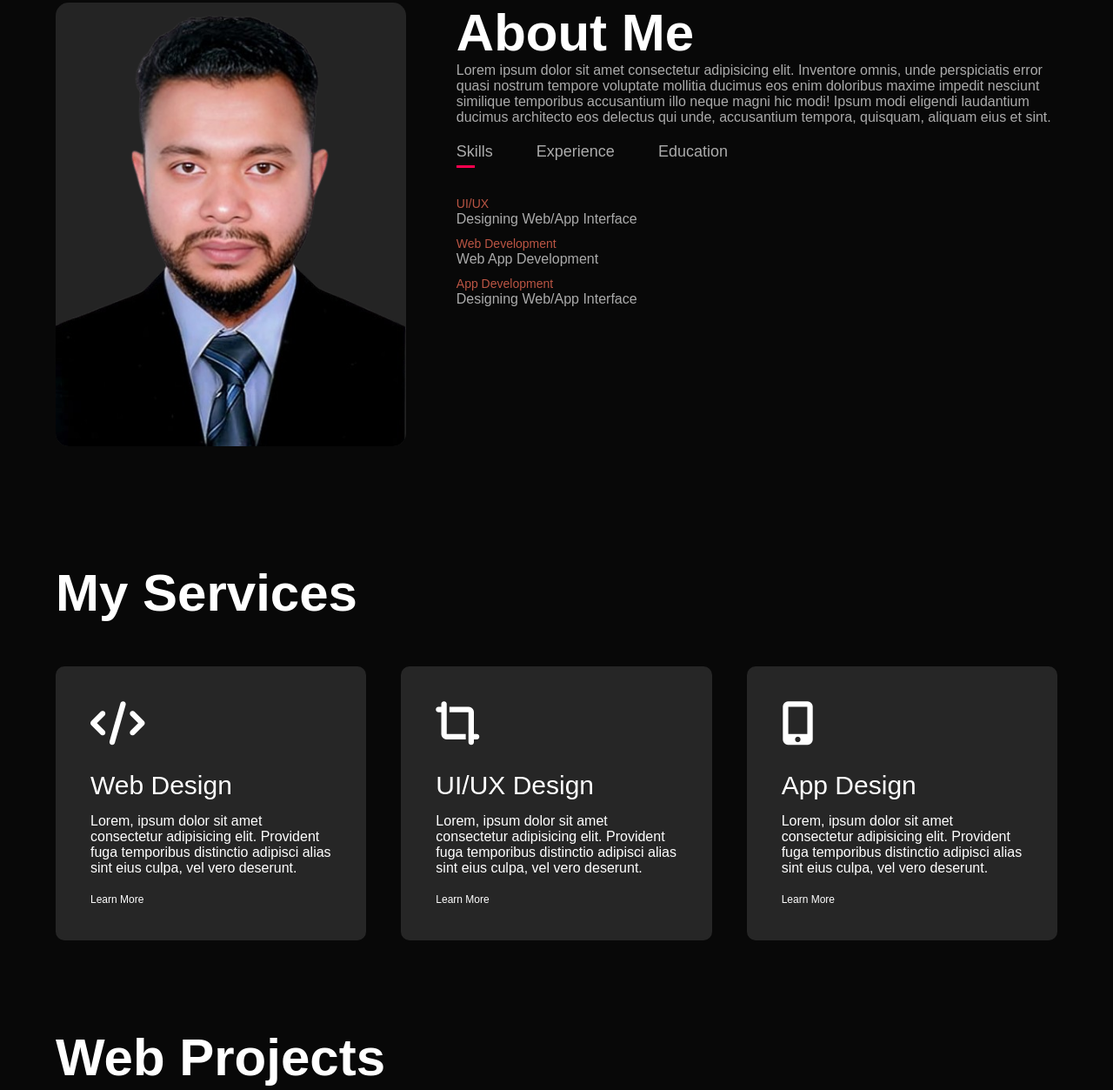
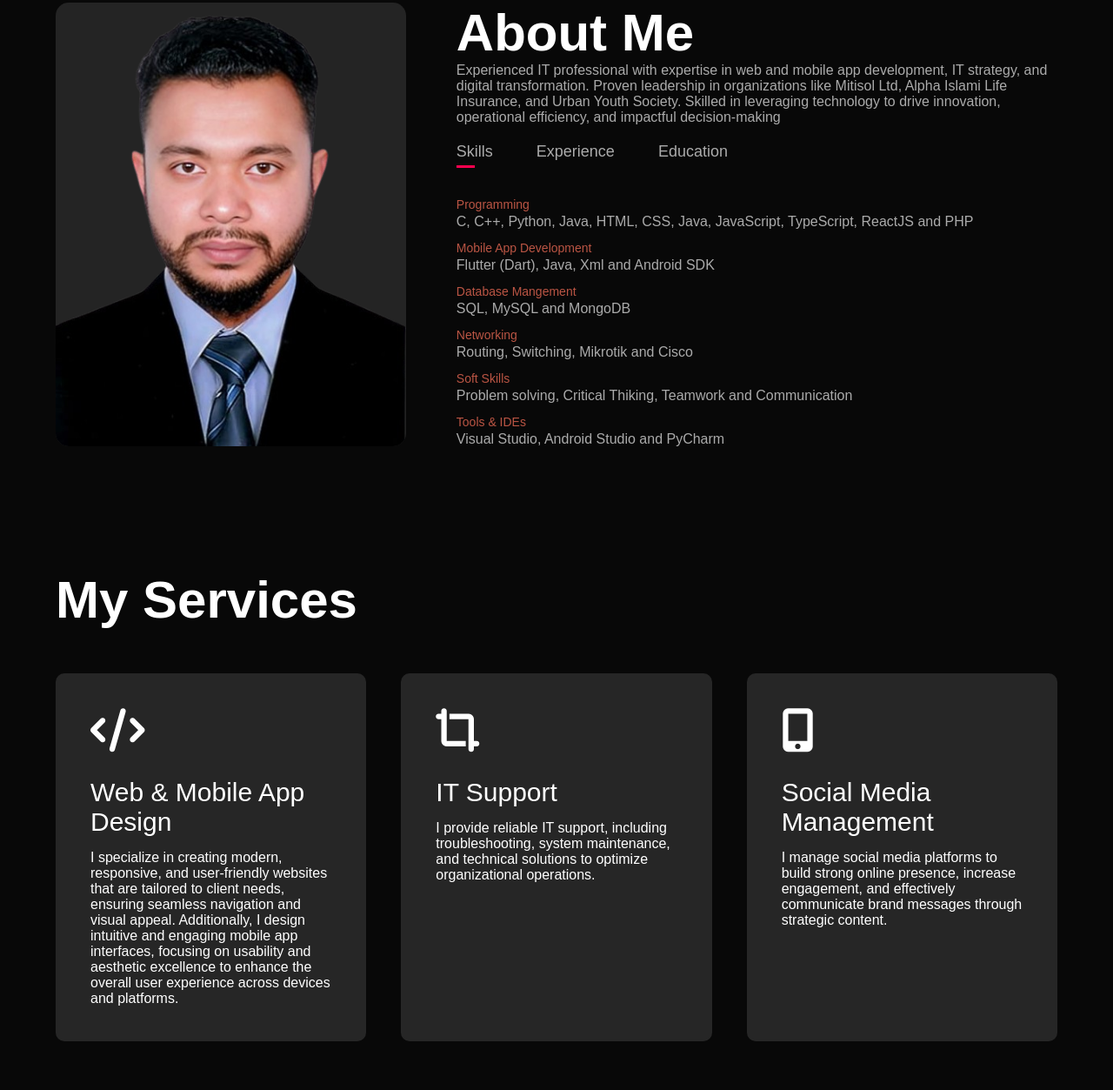
Before and after one commit to Hridoy8132/portfolio, a plain HTML site: page index.html in a window 1280 px wide. Shown: the part 887-2140 px from the top of the page at 87% size. Drawn offline with nearby package versions, Linux system fonts and the light colour scheme.

Commit message:
Updating some features

```diff
--- a/index.html
+++ b/index.html
@@ -76,7 +76,10 @@
                 </div>
                 <div class="about-col-2">
                     <h1 class="sub-title"> About Me </h1>
-                    <p> Lorem ipsum dolor sit amet consectetur adipisicing elit. Inventore omnis, unde perspiciatis error quasi nostrum tempore voluptate mollitia ducimus eos enim doloribus maxime impedit nesciunt similique temporibus accusantium illo neque magni hic modi! Ipsum modi eligendi laudantium ducimus architecto eos delectus qui unde, accusantium tempora, quisquam, aliquam eius et sint.</p>
+                    <p> Experienced IT professional with expertise in web and mobile app development, IT strategy, and digital
+                        transformation. Proven leadership in organizations like Mitisol Ltd, Alpha Islami Life Insurance, and Urban
+                        Youth Society. Skilled in leveraging technology to drive innovation, operational efficiency, and impactful
+                        decision-making</p>
 
                     <div class="tab-titles">
                         <p class="tab-links active-link" onclick="opentab('skills')"> Skills </p>
@@ -86,9 +89,13 @@
 
                     <div class="tab-contents active-tab" id="skills">
                         <ul>
-                            <li>  <span>UI/UX </span> <br>Designing Web/App Interface</li>
-                            <li>  <span>Web Development </span> <br>Web App Development</li>
-                            <li>  <span>App Development</span> <br> Designing Web/App Interface</li>
+                            <li>  <span>Programming</span> <br>C, C++, Python, Java, HTML, CSS, Java, JavaScript, TypeScript, ReactJS and PHP</li>
+                            <li>  <span>Mobile App Development</span> <br>Flutter (Dart), Java, Xml and Android SDK</li>
+                            <li>  <span>Database Mangement</span> <br> SQL, MySQL and MongoDB</li>
+                            <li>  <span>Networking</span> <br> Routing, Switching, Mikrotik and Cisco</li>
+                            <li>  <span>Soft Skills</span> <br> Problem solving, Critical Thiking, Teamwork and Communication</li>
+                            <li>  <span>Tools & IDEs</span> <br> Visual Studio, Android Studio and PyCharm</li>
+
 
                         </ul>
                     </div>
@@ -96,9 +103,10 @@
 
                     <div class="tab-contents" id="experiance">
                         <ul>
-                            <li>  <span>2021- Current  </span> <br>Designing Web/App Interface</li>
-                            <li>  <span>2019-2020 </span> <br>Web App Development</li>
-                            <li>  <span>2016-2017 </span> <br> Designing Web/App Interface</li>
+                            <li>  <span>IT Incharge May 2024-Present</span> <br>Urban Youth Society </li>
+                            <li>  <span>Senior Executive Officer (IT) Jun 2023-Jun 2024</span> <br>Mitisol Limited </li>
+                            <li>  <span>Senior Officer (IT) Jul 2022-Jun 2023</span> <br> Alpha Islami life Insurance Limited </li>
+                            <li>  <span>IT & HR Officer May 2021-Jun 2022</span> <br>Dressmen Company Limited</li>
 
                         </ul>
                     </div>
@@ -106,9 +114,13 @@
 
                     <div class="tab-contents" id="education">
                         <ul>
-                            <li>  <span>UI/UX </span> <br>Designing Web/App Interface</li>
-                            <li>  <span>Web Development </span> <br>Web App Development</li>
-                            <li>  <span>App Development</span> <br> Designing Web/App Interface</li>
+                            <li>  <span>Internship </span> <br>Talents2Germany, Germany<br>
+                                                                ISoft, Feni Bangldesh<br>
+                                                                E.Bussiness Soft Solution, Dhaka Bangldesh</li>
+                            <li>  <span>BSc. in (CSE) Computer Science & Engineering</span> <br>Bangladesh Army University of Engineering & Technology (BAUET)</li>
+                            <li>  <span>H.S.C</span> <br> Omargani M.E.S. University College</li>
+                            <li>  <span>S.S.C</span> <br> Al Jameatul Falahia Kamil Madrasha</li>
+                            <li>  <span>J.D.C</span> <br> Al Jameatul Falahia Kamil Madrasha</li>
 
                         </ul>
                     </div>
@@ -131,23 +143,23 @@
             <div class="services-list">
                 <div>
                     <i class="fa-solid fa-code"></i>
-                    <h2> Web Design </h2>
-                    <p> Lorem, ipsum dolor sit amet consectetur adipisicing elit. Provident fuga temporibus distinctio adipisci alias sint eius culpa, vel vero deserunt.</p>
-                    <a href="#"> Learn More</a>
+                    <h2> Web & Mobile App Design </h2>
+                    <p> I specialize in creating modern, responsive, and user-friendly websites that are tailored to client needs, ensuring seamless navigation and visual appeal. Additionally, I design intuitive and engaging mobile app interfaces, focusing on usability and aesthetic excellence to enhance the overall user experience across devices and platforms.</p>
+                    <!-- <a href="#"> Learn More</a> -->
                 </div>
 
                 <div>
                     <i class="fa-solid fa-crop-simple"></i>
-                    <h2> UI/UX Design </h2>
-                    <p> Lorem, ipsum dolor sit amet consectetur adipisicing elit. Provident fuga temporibus distinctio adipisci alias sint eius culpa, vel vero deserunt.</p>
-                    <a href="#"> Learn More</a>
+                    <h2> IT Support</h2>
+                    <p> I provide reliable IT support, including troubleshooting, system maintenance, and technical solutions to optimize organizational operations.</p>
+                    <!-- <a href="#"> Learn More</a> -->
                 </div>
 
                 <div>
                     <i class="fa-solid fa-mobile-screen-button"></i>
-                    <h2> App Design </h2>
-                    <p> Lorem, ipsum dolor sit amet consectetur adipisicing elit. Provident fuga temporibus distinctio adipisci alias sint eius culpa, vel vero deserunt.</p>
-                    <a href="#"> Learn More</a>
+                    <h2> Social Media Management</h2>
+                    <p> I manage social media platforms to build strong online presence, increase engagement, and effectively communicate brand messages through strategic content.</p>
+                    <!-- <a href="#"> Learn More</a> -->
                 </div>
             </div>
         </div>
@@ -438,7 +450,7 @@
 
                         <a href="https://api.whatsapp.com/send?phone=8801903740143"> <i class="fa-brands fa-whatsapp"></i> </a>
 
-                        <a href="https://www.youtube.com/@iSoftInt"> <i class="fa-brands fa-youtube"></i> </a>
+                        <a href="https://www.github.com/Hridoy8132"> <i class="fa-brands fa-github"></i> </a>
 
                     </div>
                         <a href="images/Muhammad Nurul Haider.pdf" class="btn btn2"> Download CV </a>
@@ -488,7 +500,7 @@
 
 <script>
     const typed = new Typed ('.multiple-text', {
-        strings:[' Working  as a IT Incharge at AL Aksa Hospital Ltd.', 'Worked as a Senior Executive Officer (IT) at Mitisol Limited', 'Worked as a Senior Officer (IT) at Alpha Islami Life Insurance Ltd.', ' Worked as a HR & IT Officer at Dressmen Company Ltd. ' ],
+        strings:[' Working  as a IT Incharge at Urban Youth Society', 'Worked as a Senior Executive Officer (IT) at Mitisol Limited', 'Worked as a Senior Officer (IT) at Alpha Islami Life Insurance Ltd.', ' Worked as a HR & IT Officer at Dressmen Company Ltd. ' ],
         typeSpeed: 70,
         backSpeed: 70,
         backDelay: 1000,
--- a/style.css
+++ b/style.css
@@ -210,6 +210,10 @@ nav ul li a:hover::after{
     display: block;
 }
 
+#skills, #experiance, #education{
+    line-height: 20px;
+
+}
 /* services section */
 #services{
     padding: 30px 0;
```
